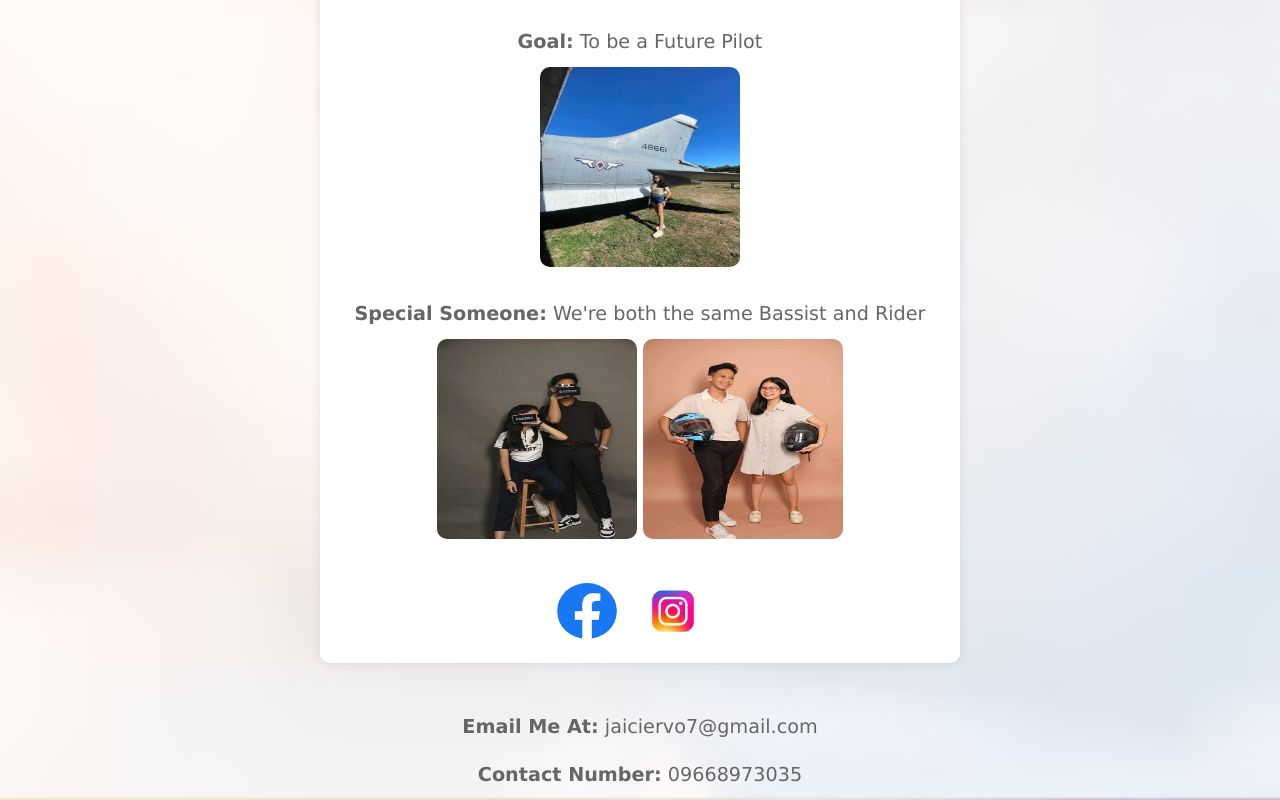
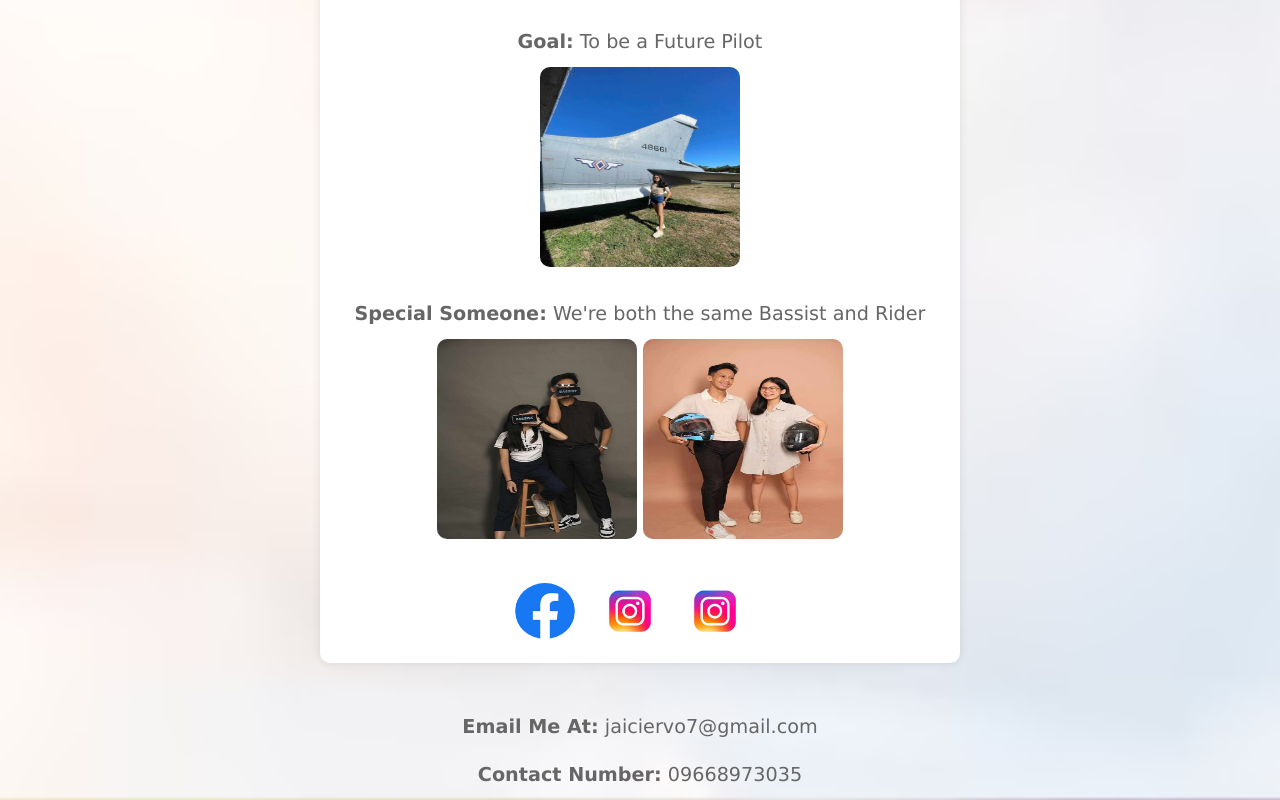
Before and after one commit to Jfaithhhh/newmain, a plain HTML site: page index.html in a window 1280 px wide. Shown: the part 3496-4296 px from the top of the page. Drawn offline with Linux system fonts and the light colour scheme.

Commit message:
Update index.html

```diff
--- a/index.html
+++ b/index.html
@@ -128,6 +128,9 @@
             <a href="https://www.instagram.com/_jfaithhhh/" target="_blank">
                 <img src="download.jpg" alt="Instagram">
             </a>
+            <a href="jaiciervo7@gmail.com" target="_blank">
+                <img src="download.jpg" alt="Instagram">
+            </a>
         </div>
     </div>
 
```
